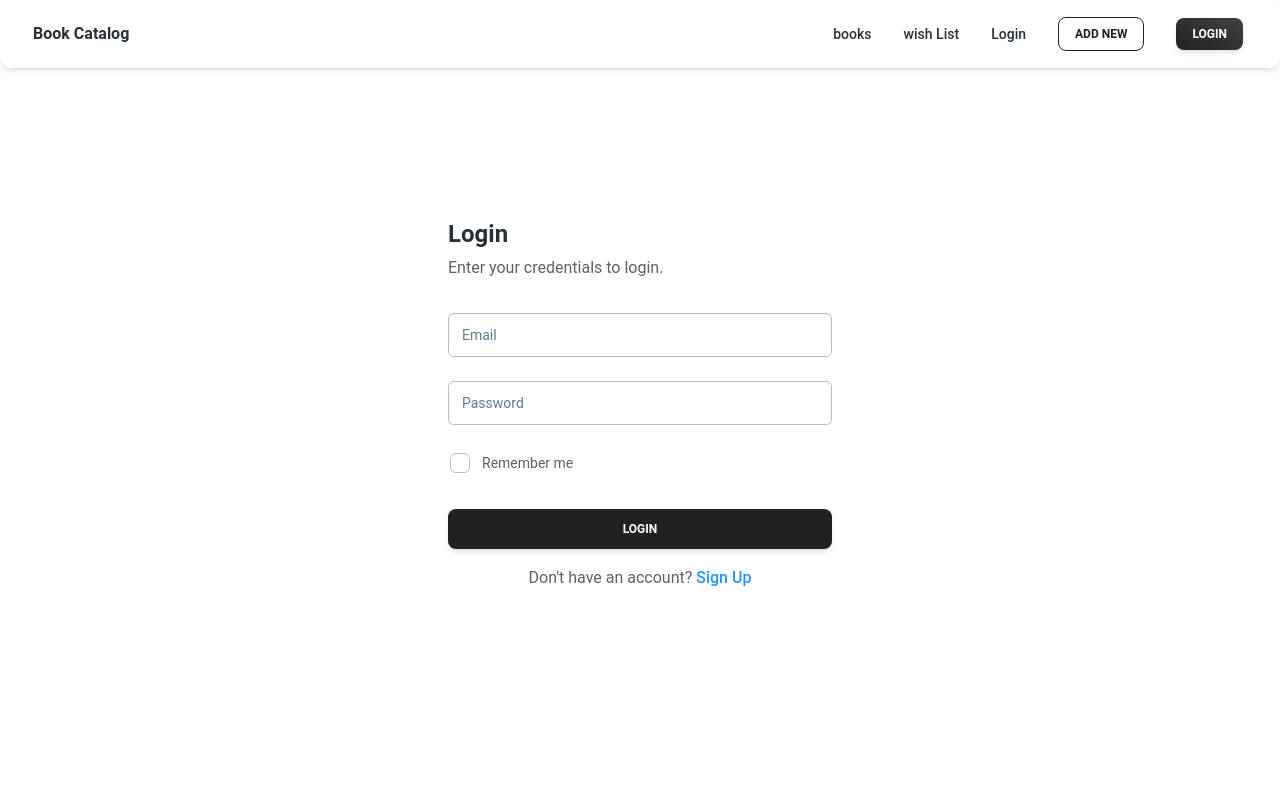
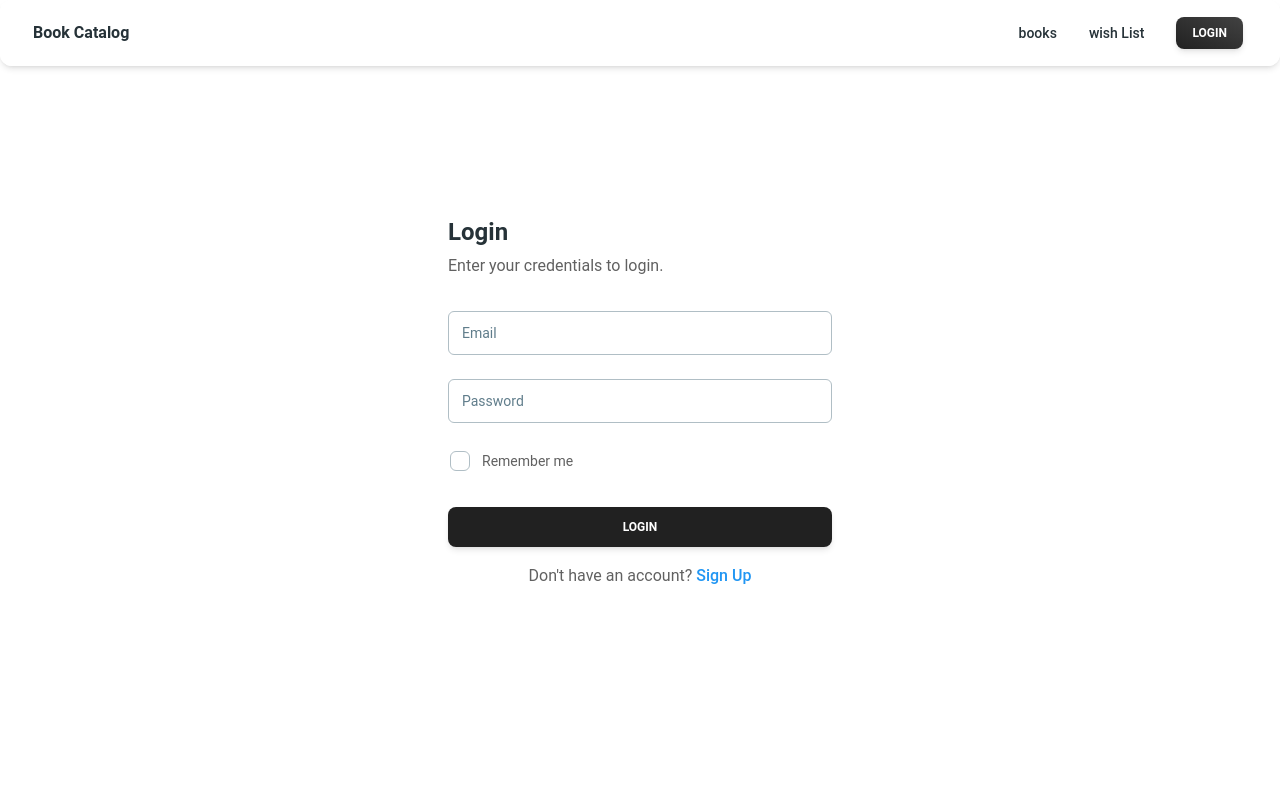
Before and after one commit to nazmul162001/book-catalog-client-RTK-Query, a React (Vite) app: page /login in a window 1280 px wide. Shown: the top 800 px of the page. Built offline with nearby package versions, Linux system fonts and the light colour scheme.

Commit message:
added privet route

```diff
--- a/src/layouts/NavList.tsx
+++ b/src/layouts/NavList.tsx
@@ -56,19 +56,7 @@ export default function NavList() {
             wish List
           </Link>
         </Typography>
-        <Typography
-          as='li'
-          variant='small'
-          color='blue-gray'
-          className='p-1 font-medium'
-        >
-          <Link
-            to='/login'
-            className='flex items-center hover:text-blue-500 transition-colors'
-          >
-            Login
-          </Link>
-        </Typography>
+        {accessToken && (
           <Typography
             as='li'
             variant='small'
@@ -77,6 +65,7 @@ export default function NavList() {
           >
             <AddNewDialog />
           </Typography>
+        )}
 
         {accessToken ? (
           <Typography
--- a/src/routes/PrivateRoute.tsx
+++ b/src/routes/PrivateRoute.tsx
@@ -1,9 +1,17 @@
 import { ReactNode } from 'react'
+import { getAccessToken } from '../redux/api/apiSlice'
+import { Navigate, useLocation } from 'react-router-dom'
 
 interface IProps {
   children: ReactNode
 }
 
 export default function PrivateRoute({ children }: IProps) {
+  const { pathname } = useLocation()
+  const accessToken = getAccessToken()
+  if (!accessToken) {
+    return <Navigate to='/login' state={{ path: pathname }} />
+  }
+
   return children
 }
--- a/src/routes/routes.tsx
+++ b/src/routes/routes.tsx
@@ -7,6 +7,7 @@ import SignUp from '../pages/SignUp'
 import Login from '../pages/Login'
 import WishList from '../pages/WishList'
 import SingleBook from '../pages/SingleBook'
+import PrivateRoute from './PrivateRoute'
 
 const routes = createBrowserRouter([
   {
@@ -25,9 +26,17 @@ const routes = createBrowserRouter([
         path: '/books/:id',
         element: <SingleBook />,
       },
+      // {
+      //   path: '/wishlist',
+      //   element: <WishList />,
+      // },
       {
         path: '/wishlist',
-        element: <WishList />,
+        element: (
+          <PrivateRoute>
+            <WishList />,
+          </PrivateRoute>
+        ),
       },
       {
         path: '/signUp',
```
Lines whose indentation alone changed are shown as unchanged.
